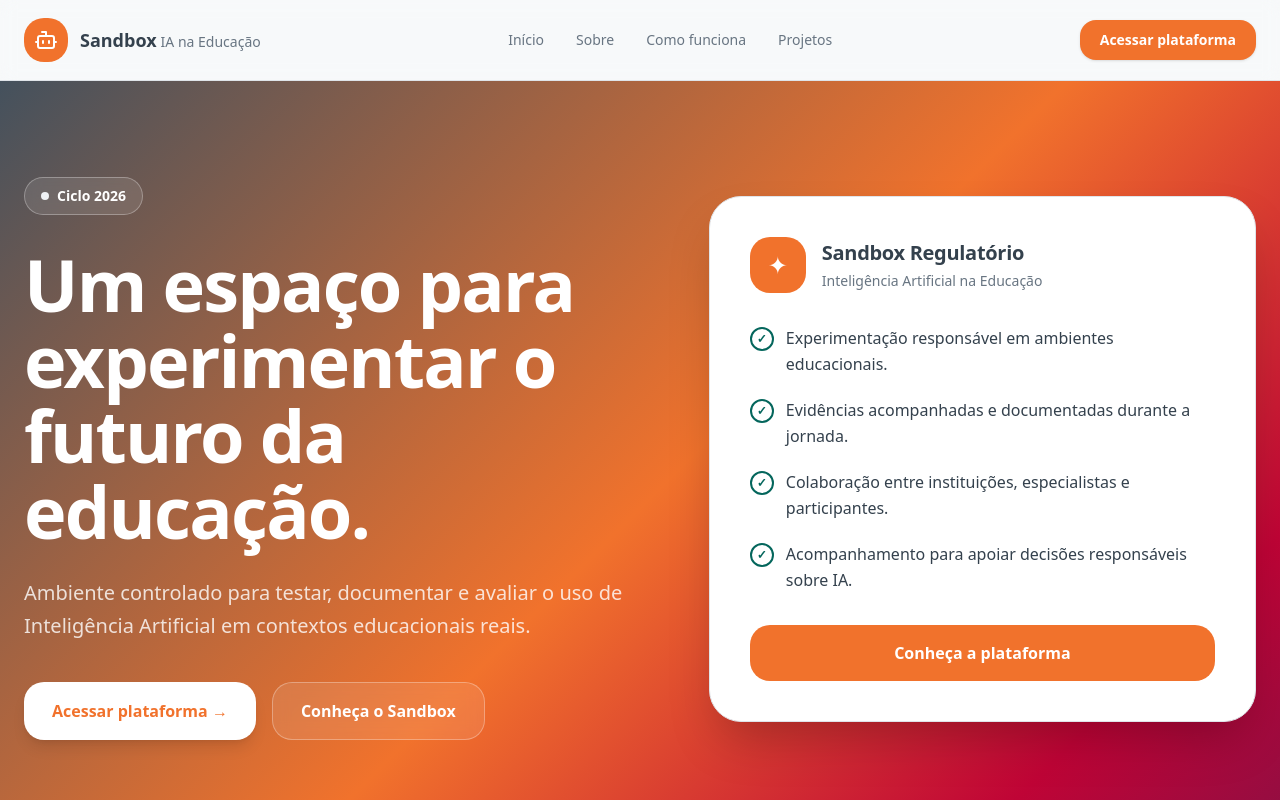
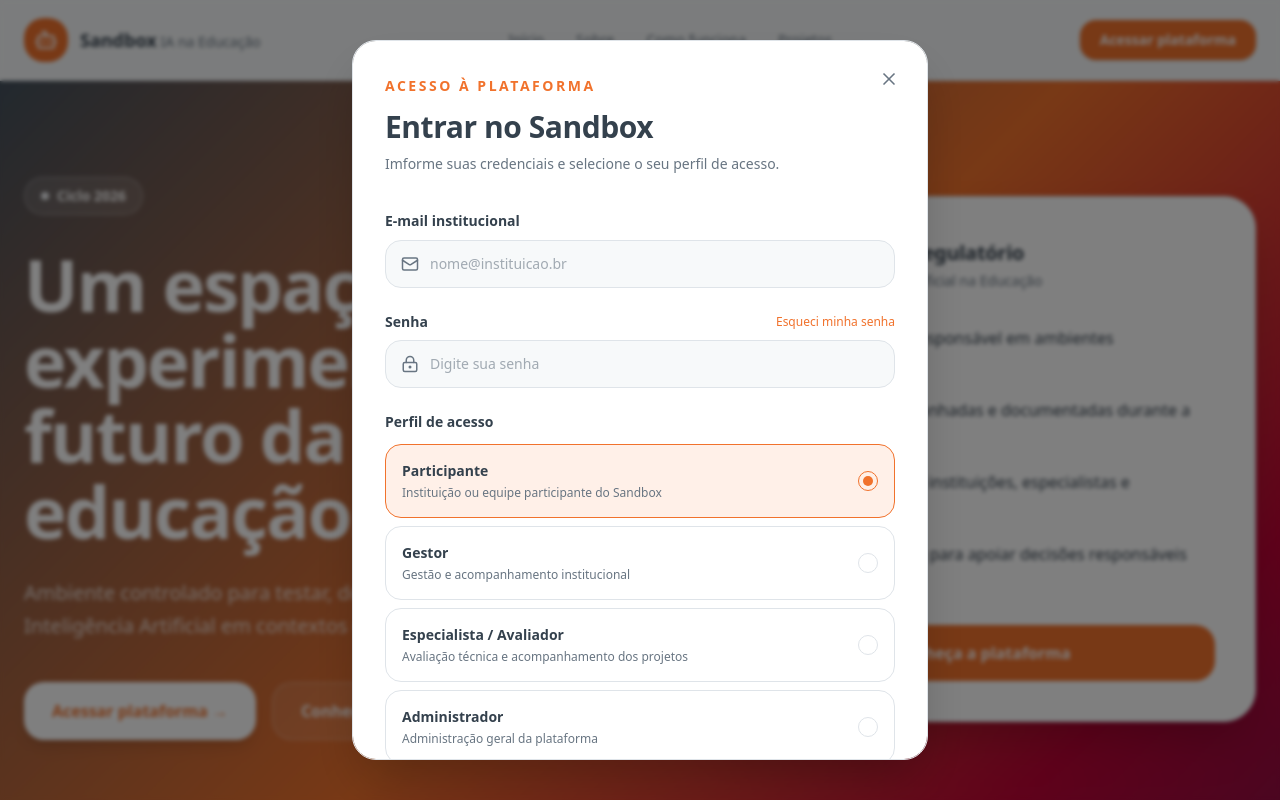
Before and after one commit to beatnees/sandbox, a Next.js app: page /sandbox/ in a window 1280 px wide. Both pictures are taken after a click on the button "Acessar plataforma →". Shown: the top 800 px of the page. Built offline with nearby package versions, Linux system fonts and the light colour scheme.

Commit message:
cria a página de login

```diff
--- a/app/page.tsx
+++ b/app/page.tsx
@@ -1,4 +1,5 @@
 import Header from "@/components/layout/Header";
+import LoginModal from "@/components/auth/LoginModal";
 import Footer from "@/components/layout/Footer";
 import { ShieldCheck, TrendingUp, Lightbulb, UsersRound } from "lucide-react";
 
@@ -78,9 +79,10 @@ export default function Home() {
 
                 {/* Botões */}
                 <div className="mt-10 flex flex-col gap-4 sm:flex-row">
-                  <button className="rounded-2xl bg-white px-7 py-4 font-semibold text-primary shadow-lg transition hover:-translate-y-1 hover:shadow-xl">
-                    Acessar plataforma →
-                  </button>
+                  <LoginModal
+                    label="Acessar plataforma →"
+                    className="rounded-2xl bg-white px-7 py-4 font-semibold text-primary shadow-lg transition hover:-translate-y-1 hover:shadow-xl"
+                  />
                   <a
                     href="#sobre"
                     className="rounded-2xl border border-white/30 bg-white/10 px-7 py-4 text-center font-semibold text-white backdrop-blur-sm transition hover:bg-white/20"
--- /dev/null
+++ b/components/auth/LoginModal.tsx
@@ -0,0 +1,202 @@
+"use client";
+
+import { useState } from "react";
+import { LockKeyhole, Mail, X } from "lucide-react";
+
+type LoginModalProps = {
+  className?: string;
+  label?: string;
+};
+
+const perfis = [
+  {
+    id: "participante",
+    titulo: "Participante",
+    descricao: "Instituição ou equipe participante do Sandbox",
+  },
+  {
+    id: "gestor",
+    titulo: "Gestor",
+    descricao: "Gestão e acompanhamento institucional",
+  },
+  {
+    id: "especialista",
+    titulo: "Especialista / Avaliador",
+    descricao: "Avaliação técnica e acompanhamento dos projetos",
+  },
+  {
+    id: "administrador",
+    titulo: "Administrador",
+    descricao: "Administração geral da plataforma",
+  },
+];
+
+export default function LoginModal({
+  className = "",
+  label = "Acessar plataforma",
+}: LoginModalProps) {
+  const [aberto, setAberto] = useState(false);
+  const [perfil, setPerfil] = useState("participante");
+  return (
+    <>
+      {/* botão para abrir o modal */}
+      <button
+        type="button"
+        onClick={() => setAberto(true)}
+        className={className}
+      >
+        {label}
+      </button>
+
+      {/* modal */}
+      {aberto && (
+        <div
+          className="fixed inset-0 z-100 flex items-center justify-center bg-black/50 px-4 py-6 backdrop-blur-[2px]"
+          onMouseDown={() => setAberto(false)}
+        >
+          <div
+            className="relative max-h-[90vh] w-full max-w-xl overflow-y-auto rounded-3xl border border-border bg-card p-6 shadow-2xl sm:p-8"
+            onMouseDown={(e) => e.stopPropagation()}
+          >
+            {/* fechar */}
+            <button
+              type="button"
+              onClick={() => setAberto(false)}
+              className="absolute right-5 top-5 flex h-9 w-9 items-center justify-center rounded-full text-muted-foreground transition hover:bg-muted hover:text-foreground"
+              aria-label="Fechar"
+            >
+              <X size={20} />
+            </button>
+
+            {/* cabeçalho */}
+            <div className="pr-10">
+              <span className="text-sm font-semibold uppercase tracking-[0.18em] text-primary">
+                Acesso à plataforma
+              </span>
+
+              <h2 className="mt-3 text-2xl font-bold text-foreground sm:text-3xl">
+                Entrar no Sandbox
+              </h2>
+
+              <p className="mt-2 text-sm leading-relaxed text-muted-foreground">
+                Imforme suas credenciais e selecione o seu perfil de acesso.
+              </p>
+            </div>
+
+            <form className="mt-8 space-y-6">
+              {/* email */}
+              <div>
+                <label
+                  htmlFor="email"
+                  className="text-sm font-semibold text-foreground"
+                >
+                  E-mail institucional
+                </label>
+
+                <div className="relative mt-2">
+                  <Mail
+                    size={18}
+                    className="absolute left-4 top-1/2 -translate-y-1/2 text-muted-foreground"
+                  />
+                  <input
+                    id="email"
+                    type="email"
+                    placeholder="nome@instituicao.br"
+                    className="h-12 w-full rounded-xl border border-border bg-background pl-11 pr-4 text-sm text-foreground outline-none transition placeholder:text-muted-foreground/60 focus:border-primary focus:ring-2 focus:ring-primary/15"
+                  />
+                </div>
+              </div>
+
+              {/* senha */}
+              <div>
+                <div className="flex items-center justify-between gap-4">
+                  <label
+                    htmlFor="senha"
+                    className="text-sm font-semibold text-foreground"
+                  >
+                    Senha
+                  </label>
+                  <button
+                    type="button"
+                    className="text-xs font-medium text-primary hover:underline"
+                  >
+                    {" "}
+                    Esqueci minha senha{" "}
+                  </button>
+                </div>
+
+                <div className="relative mt-2">
+                  <LockKeyhole
+                    size={18}
+                    className="absolute left-4 top-1/2 -translate-y-1/2 text-muted-foreground"
+                  />
+
+                  <input
+                    id="senha"
+                    type="password"
+                    placeholder="Digite sua senha"
+                    className="h-12 w-full rounded-xl border border-border bg-background pl-11 pr-4 text-sm text-foreground outline-none transition placeholder:text-muted-foreground/60 focus:border-primary focus:ring-2 focus:ring-primary/15"
+                  />
+                </div>
+              </div>
+
+              {/* perfil */}
+              <div>
+                <p className="text-sm font-semibold text-foreground">
+                  Perfil de acesso
+                </p>
+
+                <div className="mt-3 space-y-2">
+                  {perfis.map((item) => {
+                    const selecionado = perfil === item.id;
+
+                    return (
+                      <button
+                        key={item.id}
+                        type="button"
+                        onClick={() => setPerfil(item.id)}
+                        className={`flex w-full items-center justify-between gap-4 rounded-xl border p-4 text-left transition ${
+                          selecionado
+                            ? "border-primary bg-primary-soft"
+                            : "border-border bg-card hover:bg-muted/50"
+                        }`}
+                      >
+                        <div>
+                          <p className="text-sm font-semibold text-foreground">
+                            {item.titulo}
+                          </p>
+
+                          <p className="mt-1 text-xs text-muted-foreground">
+                            {item.descricao}
+                          </p>
+                        </div>
+
+                        <span
+                          className={`flex h-5 w-5 shrink-0 items-center justify-center rounded-full border ${
+                            selecionado ? "border-primary" : "border-border"
+                          }`}
+                        >
+                          {selecionado && (
+                            <span className="h-2.5 w-2.5 rounded-full bg-primary" />
+                          )}
+                        </span>
+                      </button>
+                    );
+                  })}
+                </div>
+              </div>
+
+              {/* Entrar */}
+              <button
+                type="submit"
+                className="h-12 w-full rounded-xl bg-primary font-semibold text-primary-foreground transition hover:brightness-95"
+              >
+                Entrar
+              </button>
+            </form>
+          </div>
+        </div>
+      )}
+    </>
+  );
+}
--- a/components/layout/Header.tsx
+++ b/components/layout/Header.tsx
@@ -1,4 +1,5 @@
 "use client";
+import LoginModal from "../auth/LoginModal";
 import { useState } from "react";
 import Link from "next/link";
 import { Menu, X, Bot } from "lucide-react";
@@ -60,12 +61,10 @@ export default function Header() {
         {/* área direita */}
         <div className="flex items-center gap-3">
           {/* botão desktop */}
-          <Link
-            href="/login"
+          <LoginModal
+            label="Acessar plataforma"
             className="hidden rounded-xl bg-primary px-5 py-2.5 text-sm font-semibold text-primary-foreground shadow-sm transition hover:brightness-95 sm:block"
-          >
-            Acessar plataforma
-          </Link>
+          />
 
           {/* menu mobile */}
           <button
```
